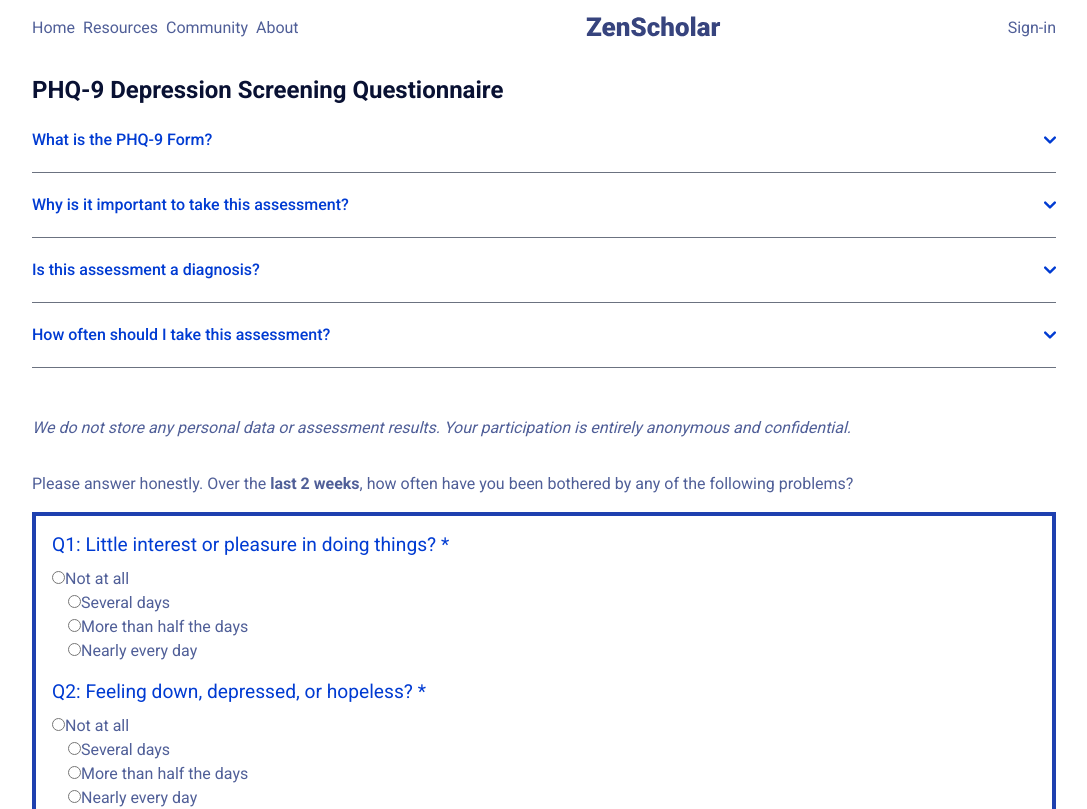
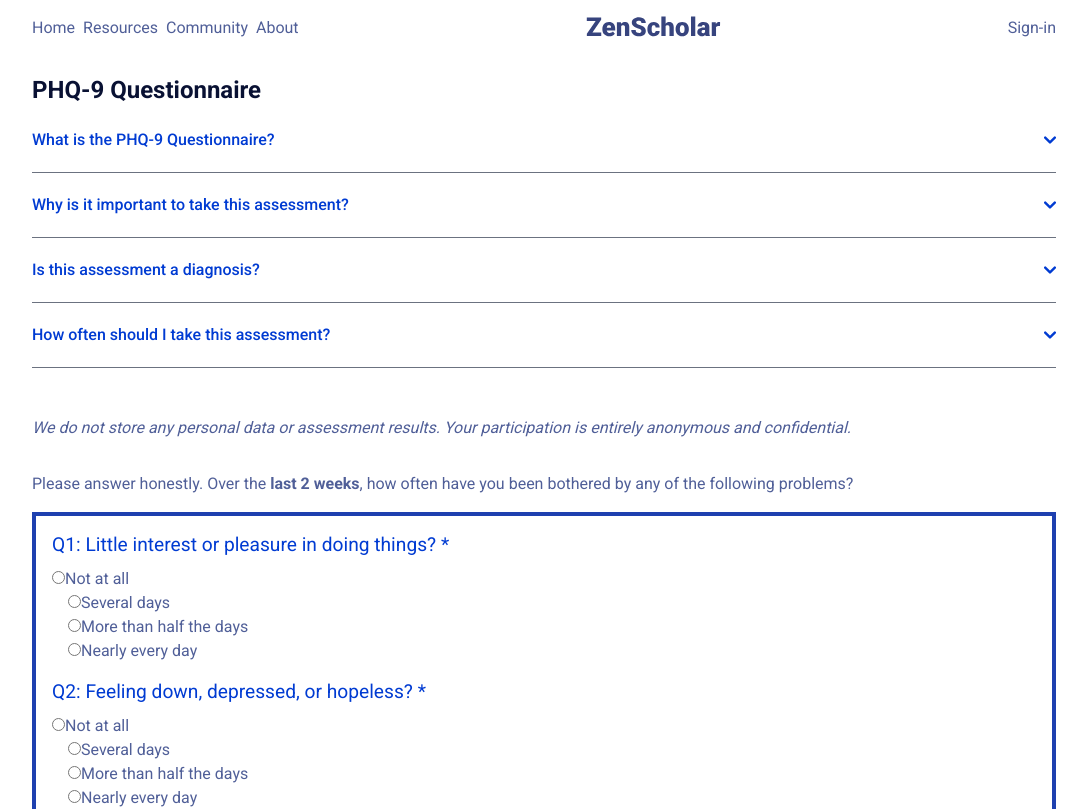
Before and after one commit to Rajae-Robinson/ZenScholar, a React (Vite) app: page /screening in a window 1280 px wide. Shown: the top 809 px of the page, without its empty margins (96-1183 px from the left). Built offline with nearby package versions, Linux system fonts and the light colour scheme.

Commit message:
feat(Screening): update title

```diff
--- a/src/pages/Screening.tsx
+++ b/src/pages/Screening.tsx
@@ -5,7 +5,7 @@ export default function Screening() {
   const accordionData = [
     {
       id: 1,
-      question: "What is the PHQ-9 Form?",
+      question: "What is the PHQ-9 Questionnaire?",
       answer:
         "The Patient Health Questionnaire 9 (PHQ-9) is a standardized questionnaire used to assess and measure the severity of depressive symptoms. It consists of nine questions related to mood, energy levels, sleep, and appetite.",
       additionalLinks: [
@@ -42,7 +42,7 @@ export default function Screening() {
   return (
     <>
       <p className="text-base text-heading mt-4 font-bold">
-        PHQ-9 Depression Screening Questionnaire
+        PHQ-9 Questionnaire
       </p>
       <Accordion accordionData={accordionData} />
       <p className="mt-12">
```
